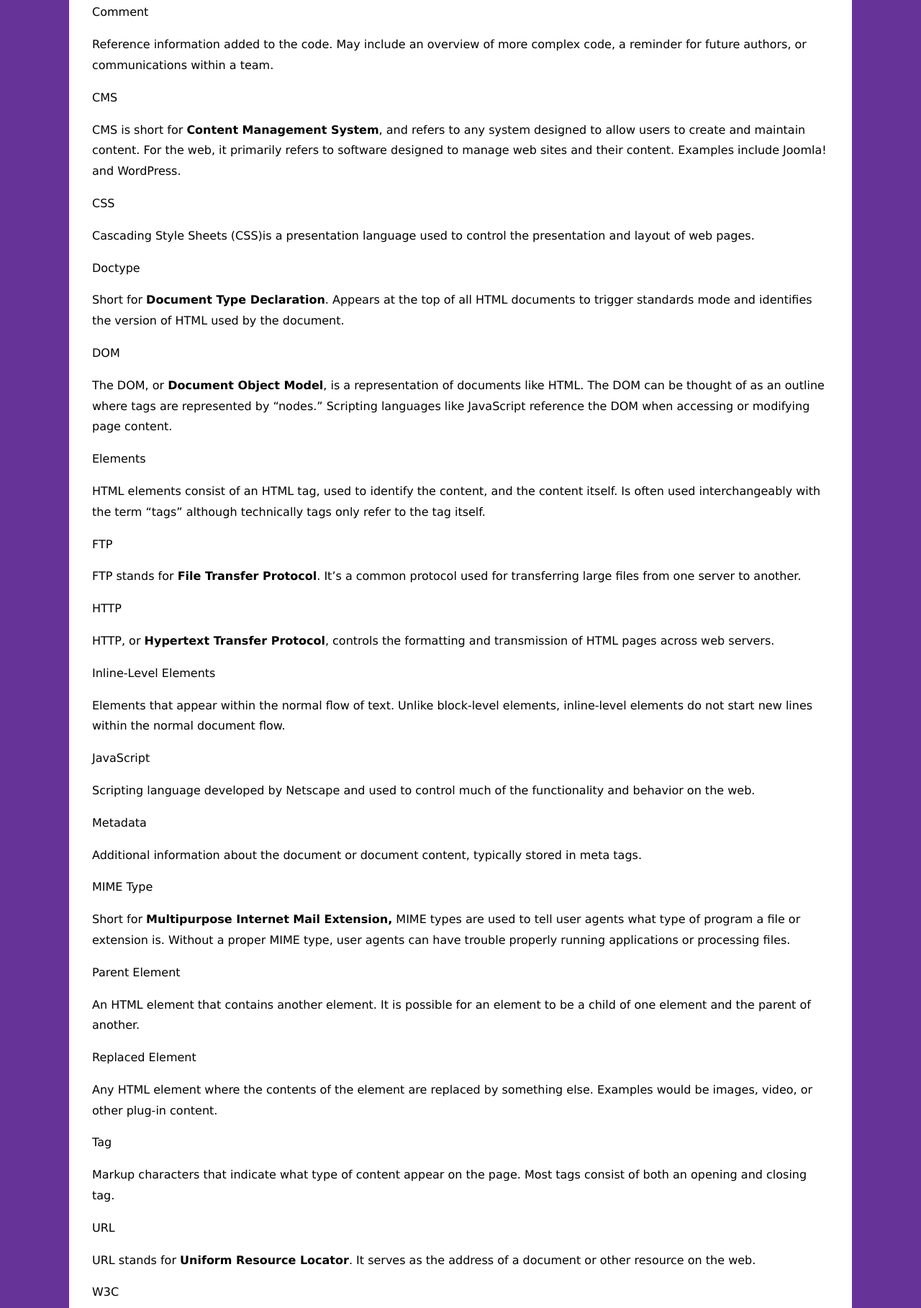
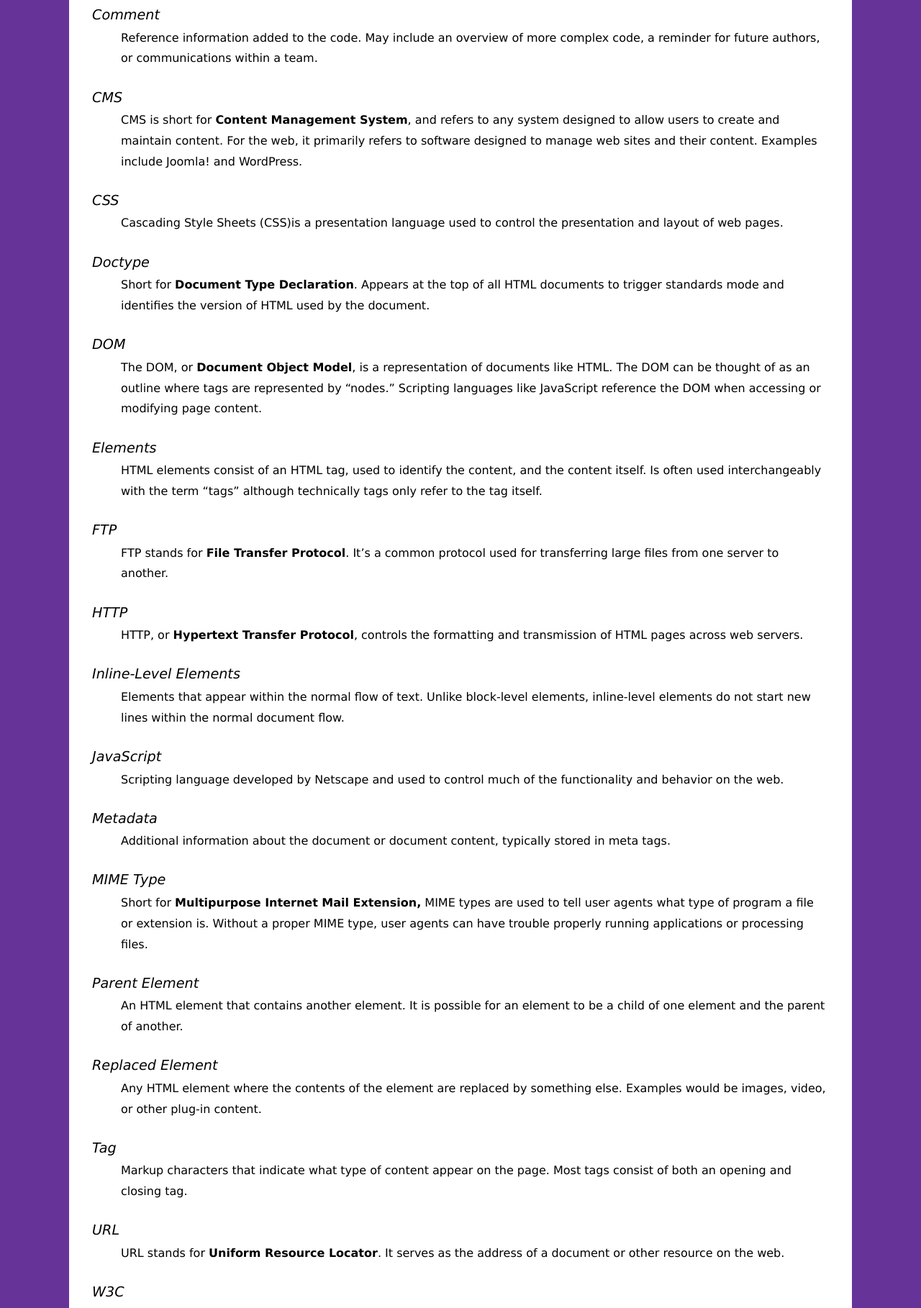
Before and after one commit to gissellefrancisco463-ux/Comp484-hw4, a plain HTML site: page reference.html in a window 1280 px wide. Shown: the part 982-2800 px from the top of the page at 72% size. Drawn offline with Linux system fonts and the light colour scheme.

Commit message:
update reference

```diff
--- a/reference.html
+++ b/reference.html
@@ -39,128 +39,131 @@
         </header>
         <section>
           <h3>HTML Terms</h3>
-          <p>Attribute</p>
-          <p>
+          <dl>
+          <dt>Attribute</dt>
+          <dd>
             An HTML element property that provides additional information or
             functionality for an element. Attributes appear as a name/value pair
             with the value contained in quotation marks.
-          </p>
-          <p>Block-Level Element</p>
-          <p>
+          </dd>
+
+          <dt>Block-Level Element</dt>
+          <dd>
             HTML tags that create blocks of content within the document such as
             headings and paragraphs. Block-level elements typically stack one on
             top of each other based on the order they appear in the code.
-          </p>
-          <p>Child Element</p>
-          <p>
+          </dd>
+          <dt>Child Element</dt>
+          <dd>
             Any HTML element that is contained inside another HTML element.
             Child element tags must close before their parent element tags.
-          </p>
-          <p>Closing Tag</p>
-          <p>
+          </dd>
+          <dt>Closing Tag</dt>
+          <dd>
             Appears after an element&rsquo;s content and indicates the end of an
             element. Is identical to an element&rsquo;s opening tag with the
             addition of a forward slash (/) prior to the tag&rsquo;s character.
-          </p>
-          <p>Comment</p>
-          <p>
+          </dd>
+          <dt>Comment</dt>
+          <dd>
             Reference information added to the code. May include an overview of
             more complex code, a reminder for future authors, or communications
             within a team.
-          </p>
-          <p>CMS</p>
-          <p>
+          </dd>
+          <dt>CMS</dt>
+          <dd>
             CMS is short for <b>Content Management System</b>, and refers to any
             system designed to allow users to create and maintain content. For
             the web, it primarily refers to software designed to manage web
             sites and their content. Examples include Joomla! and WordPress.
-          </p>
-          <p>CSS</p>
-          <p>
+          </dd>
+          <dt>CSS</dt>
+          <dd>
             Cascading Style Sheets (CSS)is a presentation language used to
             control the presentation and layout of web pages.
-          </p>
-          <p>Doctype</p>
-          <p>
+          </dd>
+          <dt>Doctype</dt>
+          <dd>
             Short for <b>Document Type Declaration</b>. Appears at the top of
             all HTML documents to trigger standards mode and identifies the
             version of HTML used by the document.
-          </p>
-          <p>DOM</p>
-          <p>
+          </dd>
+          <dt>DOM</dt>
+          <dd>
             The DOM, or <b>Document Object Model</b>, is a representation of
             documents like HTML. The DOM can be thought of as an outline where
             tags are represented by &ldquo;nodes.&rdquo; Scripting languages
             like JavaScript reference the DOM when accessing or modifying page
             content.
-          </p>
-          <p>Elements</p>
-          <p>
+          </dd>
+          <dt>Elements</dt>
+          <dd>
             HTML elements consist of an HTML tag, used to identify the content,
             and the content itself. Is often used interchangeably with the term
             &ldquo;tags&rdquo; although technically tags only refer to the tag
             itself.
-          </p>
-          <p>FTP</p>
-          <p>
+          </dd>
+          <dt>FTP</dt>
+          <dd>
             FTP stands for <b>File Transfer Protocol</b>. It&rsquo;s a common
             protocol used for transferring large files from one server to
             another.
-          </p>
-          <p>HTTP</p>
-          <p>
+          </dd>
+          <dt>HTTP</dt>
+          <dd>
             HTTP, or <b>Hypertext Transfer Protocol</b>, controls the formatting
             and transmission of HTML pages across web servers.
-          </p>
-          <p>Inline-Level Elements</p>
-          <p>
+          </dd>
+          <dt>Inline-Level Elements</dt>
+          <dd>
             Elements that appear within the normal flow of text. Unlike
             block-level elements, inline-level elements do not start new lines
             within the normal document flow.
-          </p>
-          <p>JavaScript</p>
-          <p>
+          </dd>
+          <dt>JavaScript</dt>
+          <dd>
             Scripting language developed by Netscape and used to control much of
             the functionality and behavior on the web.
-          </p>
-          <p>Metadata</p>
-          <p>
+          </dd>
+          <dt>Metadata</dt>
+          <dd>
             Additional information about the document or document content,
             typically stored in meta tags.
-          </p>
-          <p>MIME Type</p>
-          <p>
+          </dd>
+          <dt>MIME Type</dt>
+          <dd>
             Short for <b>Multipurpose Internet Mail Extension,</b> MIME types
             are used to tell user agents what type of program a file or
             extension is. Without a proper MIME type, user agents can have
             trouble properly running applications or processing files.
-          </p>
-          <p>Parent Element</p>
-          <p>
+          </dd>
+          <dt>Parent Element</dt>
+          <dd>
             An HTML element that contains another element. It is possible for an
             element to be a child of one element and the parent of another.
-          </p>
-          <p>Replaced Element</p>
-          <p>
+          </dd>
+          <dt>Replaced Element</dt>
+          <dd>
             Any HTML element where the contents of the element are replaced by
             something else. Examples would be images, video, or other plug-in
             content.
-          </p>
-          <p>Tag</p>
-          <p>
+          </dd>
+          <dt>Tag</dt>
+          <dd>
             Markup characters that indicate what type of content appear on the
             page. Most tags consist of both an opening and closing tag.
-          </p>
-          <p>URL</p>
-          <p>
+          </dd>
+          <dt>URL</dt>
+          <dd>
             URL stands for <b>Uniform Resource Locator</b>. It serves as the
             address of a document or other resource on the web.
-          </p>
-          <p>W3C</p>
-          <p>
+          </dd>
+          <dt>W3C</dt>
+          <dd>
             The W3C, or <b>World Wide Web Consortium</b>, is the standards body
             responsible for authoring the HTML specification.
-          </p>
+          </dd>
+        </dl>
         </section>
         <section>
           <table
```
